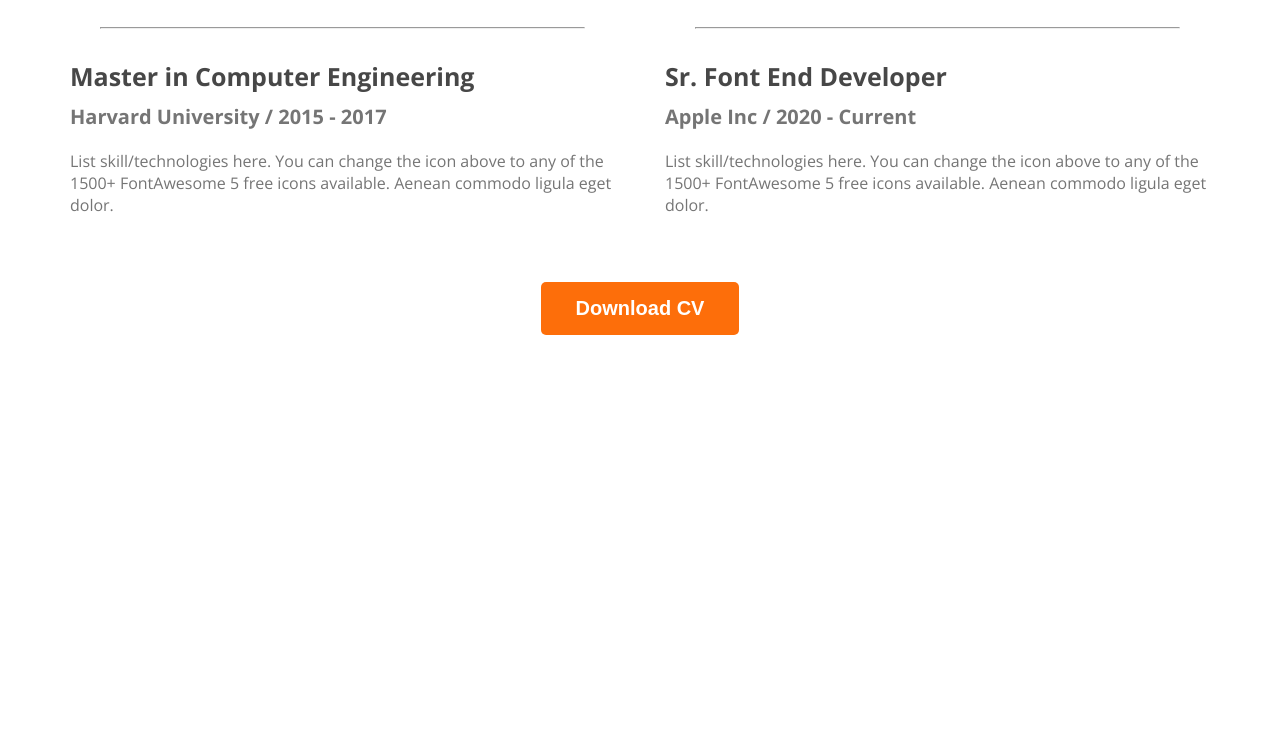
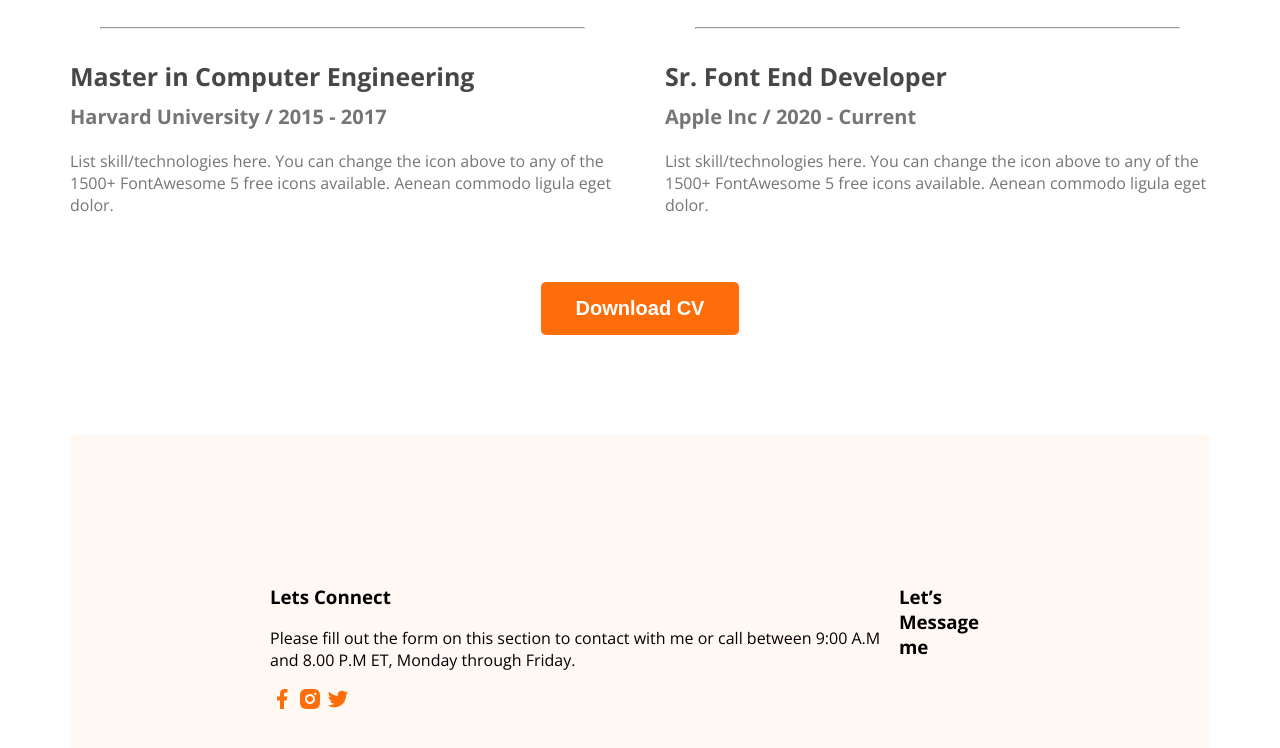
Before and after one commit to farinhuq/web-developer-portfolio, a plain HTML site: page index.html in a window 1280 px wide. Shown: the part 2896-3644 px from the top of the page. Before the commit the page ends 3239 px from the top, so only its background shows below. Drawn offline with nearby package versions, Linux system fonts and the light colour scheme.

Commit message:
added one footer section

```diff
--- a/index.html
+++ b/index.html
@@ -134,6 +134,22 @@
       <div class="download-cv">
         <button class="btn-primary">Download CV</button>
       </div>
-    <footer></footer>
+    <footer>
+        <div class="footer-column">
+            <h3 class="section-title">Lets Connect</h3>
+            <p class="section-des">
+                Please fill out the form on this section to contact with me or call between 9:00 A.M and 8.00 P.M ET, Monday through Friday.
+            </p>
+            <div class="social-links">
+                <a href=""><img src="images/icons/facebook.png" alt=""></a>
+                <a href=""><img src="images/icons/insta.png" alt=""></a>
+                <a href=""><img src="images/icons/twitter.png" alt=""></a>
+
+            </div>
+        </div>
+        <div class="footer-column">
+            <h3 class="section-title">Let’s Message me</h3>
+        </div>
+    </footer>
 </body>
 </html>
--- a/styles/portfolio.css
+++ b/styles/portfolio.css
@@ -101,3 +101,9 @@ gap: 50px;}
   text-align: center;
   margin-top: 50px;
 }
+footer {
+  display: flex;
+  background: #FFF8F3;
+  padding: 130px 200px ;
+  margin-top: 100px;
+}
```
